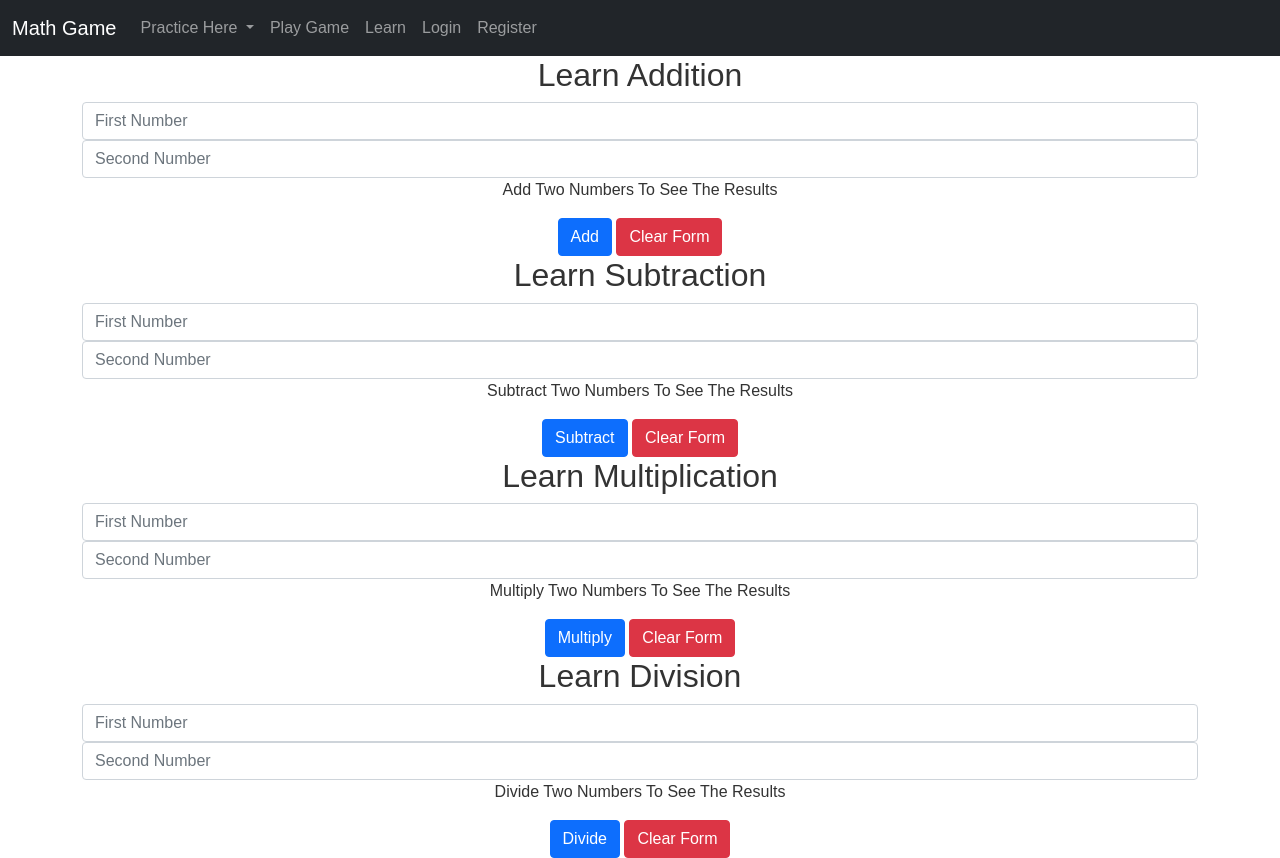
After one commit to suyogsubedi/mathGame, a Django app: page /learn.html in a window 1280 px wide. The commit adds this page. Run offline with Django 3.2, Linux system fonts and the light colour scheme; some libraries are stand-ins or nearby versions.

Commit message:
Added learn page

```diff
--- /dev/null
+++ b/static/scripts/learn.js
@@ -0,0 +1,44 @@
+// Addition Form
+let additionForm = document.querySelector(".addition");
+let additionResult = document.querySelector(".additionResult");
+let subtractionForm = document.querySelector(".subtraction");
+let subtractionResult = document.querySelector(".subtractionResult");
+let multiplicationForm = document.querySelector(".multiplication");
+let multiplicationResult = document.querySelector(".multiplicationResult");
+let divisionForm = document.querySelector(".division");
+let divisionResult = document.querySelector(".divisionResult");
+
+additionForm.addEventListener("submit", (e) => {
+  e.preventDefault();
+  const firstValue = additionForm.querySelector(".additionFN").value;
+  const secondValue = additionForm.querySelector(".additionSN").value;
+  if (firstValue)
+    additionResult.innerHTML = parseInt(firstValue) + parseInt(secondValue);
+});
+
+subtractionForm.addEventListener("submit", (e) => {
+  e.preventDefault();
+  const firstValue = subtractionForm.querySelector(".subtractionFN").value;
+  const secondValue = subtractionForm.querySelector(".subtractionSN").value;
+  if (firstValue)
+    subtractionResult.innerHTML = parseInt(firstValue) - parseInt(secondValue);
+});
+
+multiplicationForm.addEventListener("submit", (e) => {
+  e.preventDefault();
+  const firstValue =
+    multiplicationForm.querySelector(".multiplicationFN").value;
+  const secondValue =
+    multiplicationForm.querySelector(".multiplicationSN").value;
+  if (firstValue)
+    multiplicationResult.innerHTML =
+      parseInt(firstValue) * parseInt(secondValue);
+});
+
+divisionForm.addEventListener("submit", (e) => {
+  e.preventDefault();
+  const firstValue = divisionForm.querySelector(".divisionFN").value;
+  const secondValue = divisionForm.querySelector(".divisionSN").value;
+  if (firstValue)
+    divisionResult.innerHTML = parseInt(firstValue) / parseInt(secondValue);
+});
--- a/website/templates/base.html
+++ b/website/templates/base.html
@@ -70,7 +70,7 @@
             </li>
             <!-- Learn Link -->
             <li class="nav-item">
-              <a class="nav-link" href="{% url 'home' %}">Learn</a>
+              <a class="nav-link" href="{% url 'learn' %}">Learn</a>
             </li>
 
             <!-- Login Navbar -->
--- /dev/null
+++ b/website/templates/learn.html
@@ -0,0 +1,81 @@
+{% extends 'base.html'%}
+<!--  -->
+
+<!--  -->
+{% block 'content'%}
+<center>
+  <h2>Learn Addition</h2>
+  <form class="addition" action="">
+    <input
+      class="additionFN form-control"
+      type="text"
+      placeholder="First Number"
+    />
+    <input
+      class="additionSN form-control"
+      type="text"
+      placeholder="Second Number"
+    />
+    <p class="additionResult">Add Two Numbers To See The Results</p>
+    <button class="btn btn-primary">Add</button>
+    <button class="btn btn-danger" type="reset">Clear Form</button>
+  </form>
+  <!-- Subtraction -->
+  <h2>Learn Subtraction</h2>
+  <form class="subtraction" action="">
+    <input
+      class="subtractionFN form-control"
+      type="text"
+      placeholder="First Number"
+    />
+    <input
+      class="subtractionSN form-control"
+      type="text"
+      placeholder="Second Number"
+    />
+    <p class="subtractionResult">Subtract Two Numbers To See The Results</p>
+    <button class="btn btn-primary">Subtract</button>
+    <button class="btn btn-danger" type="reset">Clear Form</button>
+  </form>
+
+  <!-- Multiplication -->
+  <h2>Learn Multiplication</h2>
+
+  <form class="multiplication" action="">
+    <input
+      class="multiplicationFN form-control"
+      type="text"
+      placeholder="First Number"
+    />
+    <input
+      class="multiplicationSN form-control"
+      type="text"
+      placeholder="Second Number"
+    />
+    <p class="multiplicationResult">Multiply Two Numbers To See The Results</p>
+    <button class="btn btn-primary">Multiply</button>
+    <button class="btn btn-danger" type="reset">Clear Form</button>
+  </form>
+  <h2>Learn Division</h2>
+
+  <form class="division" action="">
+    <input
+      class="divisionFN form-control"
+      type="text"
+      placeholder="First Number"
+    />
+    <input
+      class="divisionSN form-control"
+      type="text"
+      placeholder="Second Number"
+    />
+    <p class="divisionResult">Divide Two Numbers To See The Results</p>
+    <button class="btn btn-primary">Divide</button>
+    <button class="btn btn-danger" type="reset">Clear Form</button>
+  </form>
+
+  <!-- Generate Multiplication Table -->
+</center>
+{% load static %}
+<script src="{% static 'scripts/learn.js'%}"></script>
+{%endblock%}
--- a/website/urls.py
+++ b/website/urls.py
@@ -6,5 +6,6 @@ urlpatterns = [
     path('subtraction.html',views.subtraction, name="subtraction"),
     path('multiplication.html',views.multiplication, name="multiplication"),
     path('division.html',views.division, name="division"),
-    path('game.html',views.game, name="game")
+    path('game.html',views.game, name="game"),
+    path('learn.html',views.learn,name="learn")
 ]
--- a/website/views.py
+++ b/website/views.py
@@ -110,3 +110,8 @@ def division(request):
 # Game
 def game(request):
     return render(request,'game.html')
+
+# Learn
+
+def learn(request):
+    return render(request,'learn.html')
```
Also changed, not shown: db.sqlite3.
